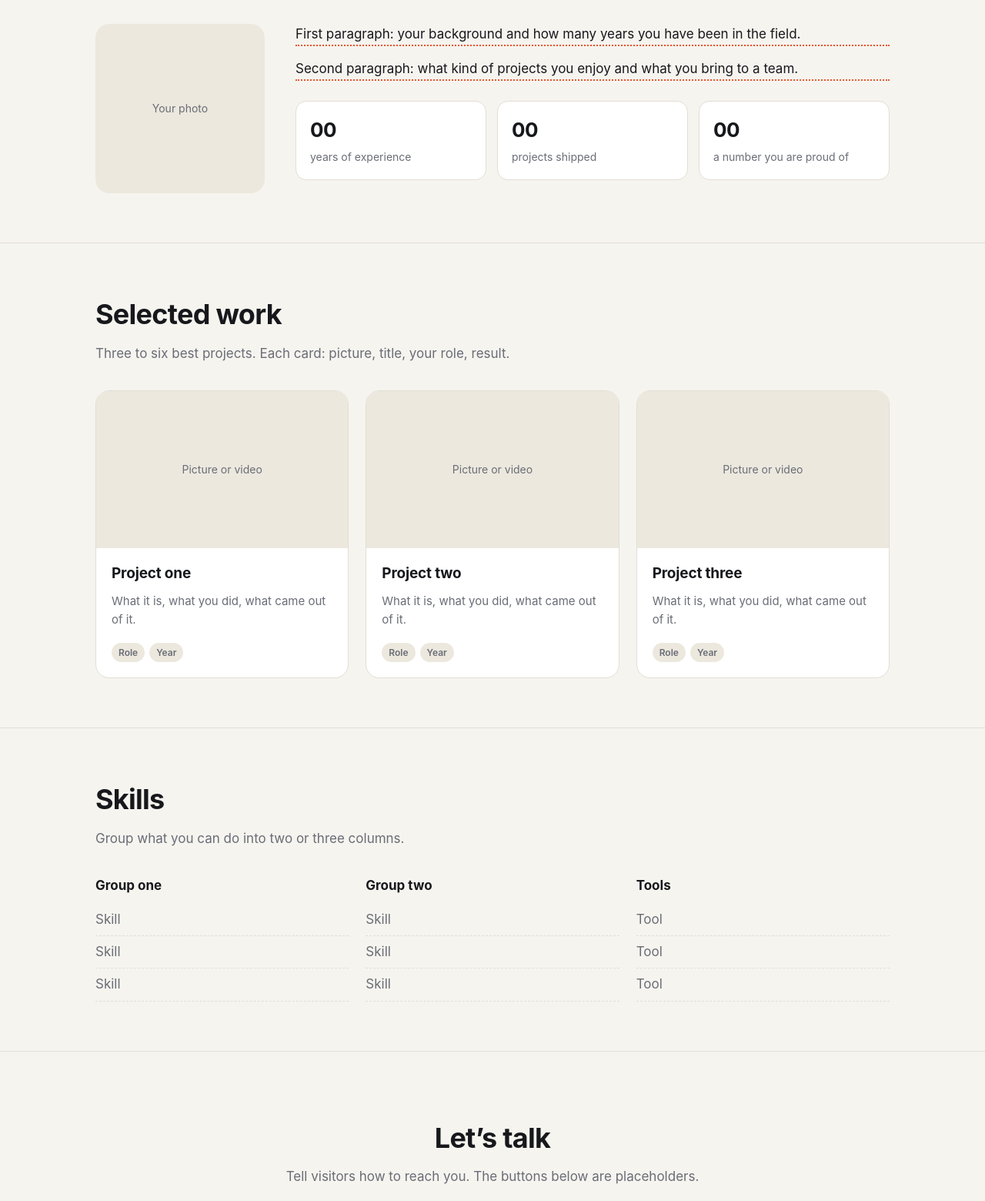
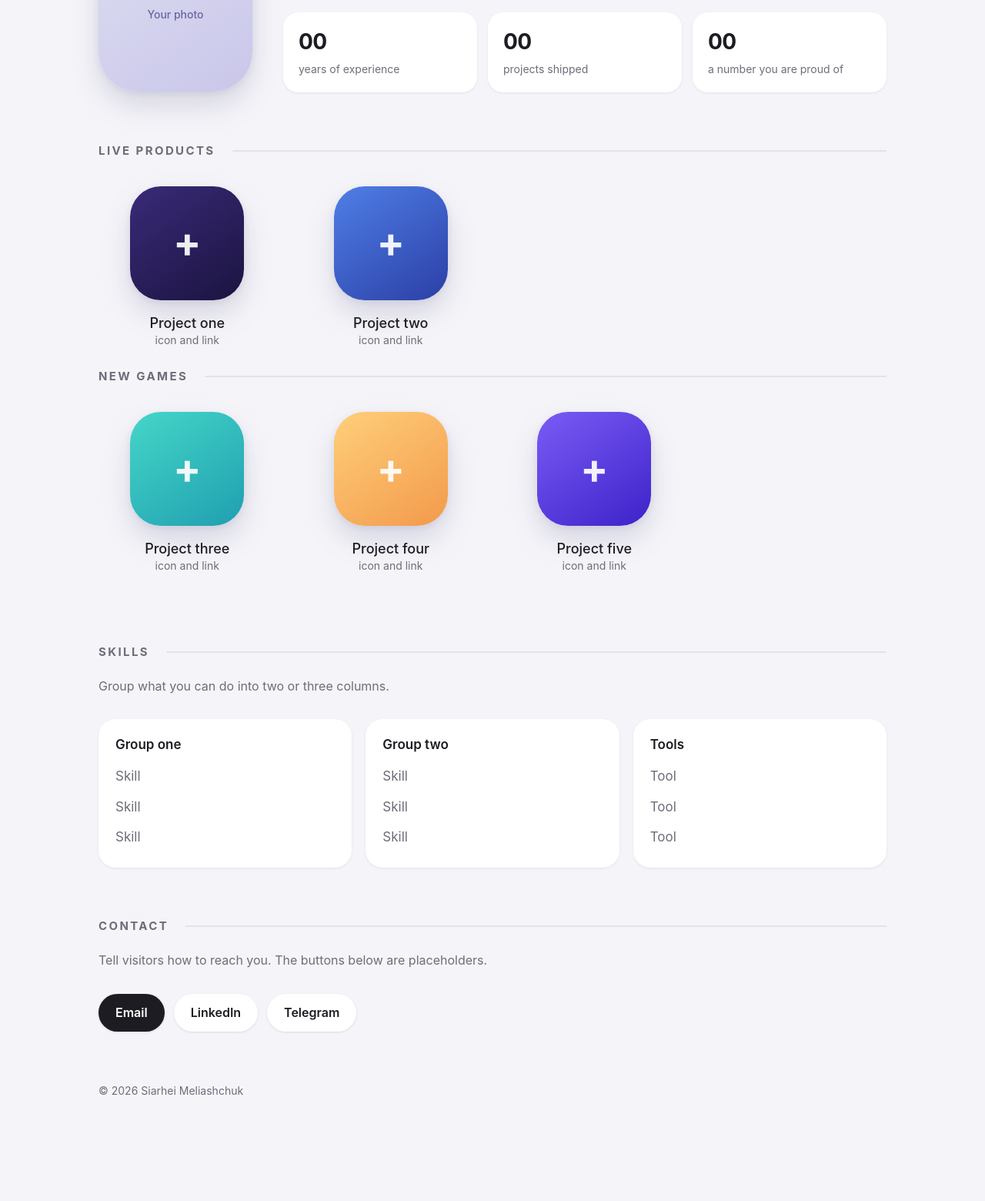
Before and after one commit to s-meliashchuk/s-meliashchuk.github.io, a plain HTML site: page index.html in a window 1280 px wide. Shown: the part 684-2244 px from the top of the page at 77% size. After the commit the page ends 2153 px from the top, so only its background shows below. Drawn offline with Linux system fonts and the light colour scheme.

Commit message:
Light launcher-style design, English only
Co-Authored-By: Claude Fable 5.2 <noreply@anthropic.com>

```diff
--- a/index.html
+++ b/index.html
@@ -3,146 +3,129 @@
 <head>
 <meta charset="utf-8">
 <meta name="viewport" content="width=device-width, initial-scale=1">
-<!-- Пока страница — каркас с заглушками, просим поисковики её не показывать. Убрать, когда появится настоящее содержимое. -->
+<meta name="color-scheme" content="light">
+<!-- Placeholder content for now: keep out of search engines. Remove once real content is in. -->
 <meta name="robots" content="noindex">
 <title>Siarhei Meliashchuk — Portfolio</title>
 <meta name="description" content="Portfolio of Siarhei Meliashchuk.">
 <style>
   :root {
-    --bg: #f6f4ef;
+    --bg: #f5f5f9;
     --surface: #ffffff;
-    --ink: #17181c;
-    --muted: #6a6d76;
-    --line: #e2ded4;
-    --accent: #e4572e;
-    --accent-ink: #ffffff;
-    --ph: #ece8de;
-    --radius: 18px;
+    --ink: #1c1c22;
+    --muted: #6d6d7a;
+    --line: #e2e2ea;
+    --accent: #5b4bdb;
+    --ph: #e9e9f1;
+    --shadow: 0 18px 38px rgba(56, 52, 110, .16), 0 3px 8px rgba(56, 52, 110, .08);
     --maxw: 1080px;
-  }
-  @media (prefers-color-scheme: dark) {
-    :root {
-      --bg: #111214;
-      --surface: #1a1c20;
-      --ink: #f1efe9;
-      --muted: #9a9da6;
-      --line: #2a2d33;
-      --accent: #ff7a50;
-      --accent-ink: #14110f;
-      --ph: #23262b;
-    }
   }
   * { box-sizing: border-box; }
   html { scroll-behavior: smooth; }
   body {
-    margin: 0;
-    background: var(--bg);
-    color: var(--ink);
-    font: 17px/1.6 -apple-system, BlinkMacSystemFont, "Segoe UI", Inter, Roboto, "Helvetica Neue", Arial, sans-serif;
+    margin: 0; background: var(--bg); color: var(--ink);
+    font: 17px/1.6 Inter, -apple-system, BlinkMacSystemFont, "SF Pro Text", "Segoe UI", Roboto, "Helvetica Neue", Arial, sans-serif;
     -webkit-font-smoothing: antialiased;
   }
   a { color: inherit; }
-  .wrap { max-width: var(--maxw); margin: 0 auto; padding: 0 24px; }
+  .wrap { max-width: var(--maxw); margin: 0 auto; padding: 0 28px; }
 
-  /* Шапка */
+  /* Header */
   header.top {
     position: sticky; top: 0; z-index: 10;
-    background: color-mix(in srgb, var(--bg) 88%, transparent);
-    backdrop-filter: blur(10px);
-    border-bottom: 1px solid var(--line);
+    background: color-mix(in srgb, var(--bg) 86%, transparent);
+    backdrop-filter: blur(12px);
   }
-  .top .wrap { display: flex; align-items: center; gap: 20px; height: 60px; }
-  .brand { font-weight: 700; letter-spacing: -0.01em; text-decoration: none; margin-right: auto; }
-  nav { display: flex; gap: 22px; }
-  nav a { text-decoration: none; color: var(--muted); font-size: 15px; }
+  .top .wrap { display: flex; align-items: center; gap: 22px; height: 64px; }
+  .brand { font-weight: 600; text-decoration: none; margin-right: auto; }
+  nav { display: flex; gap: 24px; }
+  nav a { text-decoration: none; color: var(--muted); font-size: 15px; font-weight: 500; }
   nav a:hover { color: var(--ink); }
-  .lang {
-    display: inline-flex; border: 1px solid var(--line); border-radius: 999px; overflow: hidden;
+
+  /* Hero */
+  .hero { padding-top: 72px; padding-bottom: 40px; }
+  .eyebrow {
+    display: inline-block; font-size: 14px; font-weight: 700; letter-spacing: .14em; text-transform: uppercase;
+    color: var(--muted); margin-bottom: 16px;
   }
-  .lang button {
-    border: 0; background: transparent; color: var(--muted);
-    font: inherit; font-size: 13px; font-weight: 600; padding: 5px 11px; cursor: pointer;
-  }
-  .lang button[aria-pressed="true"] { background: var(--ink); color: var(--bg); }
-
-  /* Первый экран */
-  .hero { padding-top: 88px; padding-bottom: 72px; }
-  .eyebrow {
-    display: inline-block; font-size: 13px; font-weight: 600; letter-spacing: 0.08em; text-transform: uppercase;
-    color: var(--accent); margin-bottom: 18px;
-  }
-  h1 {
-    font-size: clamp(40px, 7vw, 76px); line-height: 1.02; letter-spacing: -0.035em;
-    margin: 0 0 22px; font-weight: 800;
-  }
-  .lead { font-size: clamp(18px, 2.2vw, 22px); color: var(--muted); max-width: 660px; margin: 0 0 32px; }
+  h1 { font-size: clamp(40px, 6.4vw, 68px); line-height: 1.05; letter-spacing: -0.03em; margin: 0 0 20px; font-weight: 700; }
+  .lead { font-size: clamp(18px, 2.1vw, 21px); color: var(--muted); max-width: 640px; margin: 0 0 30px; }
   .cta { display: flex; flex-wrap: wrap; gap: 12px; }
   .btn {
-    display: inline-block; padding: 13px 22px; border-radius: 999px; text-decoration: none;
-    font-weight: 600; font-size: 16px; border: 1px solid var(--line); background: var(--surface);
-    transition: transform .15s ease;
+    display: inline-block; padding: 12px 22px; border-radius: 999px; text-decoration: none;
+    font-weight: 600; font-size: 16px; background: var(--surface);
+    box-shadow: 0 1px 3px rgba(56,52,110,.14); transition: transform .15s ease;
   }
   .btn:hover { transform: translateY(-2px); }
-  .btn.primary { background: var(--accent); color: var(--accent-ink); border-color: transparent; }
+  .btn.primary { background: var(--ink); color: #fff; }
 
-  /* Разделы */
-  section { padding: 64px 0; border-top: 1px solid var(--line); }
-  h2 { font-size: clamp(26px, 3.4vw, 36px); letter-spacing: -0.02em; margin: 0 0 8px; }
-  .sub { color: var(--muted); margin: 0 0 34px; max-width: 640px; }
+  /* Sections: uppercase label with a thin rule */
+  section { padding: 44px 0 20px; }
+  h2 {
+    display: flex; align-items: center; gap: 22px; margin: 0 0 34px;
+    font-size: 15px; font-weight: 700; letter-spacing: .16em; text-transform: uppercase; color: var(--muted);
+    white-space: nowrap;
+  }
+  h2::after { content: ""; flex: 1; height: 2px; border-radius: 2px; background: var(--line); }
+  .sub { color: var(--muted); margin: -14px 0 30px; max-width: 640px; font-size: 16px; }
 
-  .about { display: grid; grid-template-columns: 220px 1fr; gap: 40px; align-items: start; }
+  .about { display: grid; grid-template-columns: 200px 1fr; gap: 40px; align-items: start; }
   .photo {
-    aspect-ratio: 1; border-radius: var(--radius); background: var(--ph);
-    display: grid; place-items: center; color: var(--muted); font-size: 14px; text-align: center; padding: 12px;
+    aspect-ratio: 1; border-radius: 26%; background: linear-gradient(145deg, #dcdcf0, #c9c6ea);
+    box-shadow: var(--shadow);
+    display: grid; place-items: center; color: #6a66a0; font-size: 14px; font-weight: 500; text-align: center; padding: 12px;
   }
-  .about p { margin: 0 0 16px; }
-  .facts { display: grid; grid-template-columns: repeat(3, 1fr); gap: 14px; margin-top: 26px; }
-  .fact { background: var(--surface); border: 1px solid var(--line); border-radius: 14px; padding: 16px 18px; }
-  .fact b { display: block; font-size: 26px; letter-spacing: -0.02em; }
+  .about p { margin: 0 0 14px; }
+  .facts { display: grid; grid-template-columns: repeat(3, 1fr); gap: 14px; margin-top: 24px; }
+  .fact { background: var(--surface); border-radius: 20px; padding: 16px 20px; box-shadow: 0 1px 3px rgba(56,52,110,.10); }
+  .fact b { display: block; font-size: 28px; letter-spacing: -0.02em; }
   .fact span { color: var(--muted); font-size: 14px; }
 
-  .grid { display: grid; grid-template-columns: repeat(3, 1fr); gap: 22px; }
-  .card {
-    background: var(--surface); border: 1px solid var(--line); border-radius: var(--radius);
-    overflow: hidden; display: flex; flex-direction: column;
-    transition: transform .18s ease, box-shadow .18s ease;
+  /* Project icons */
+  .apps { display: grid; grid-template-columns: repeat(auto-fill, minmax(190px, 1fr)); gap: 44px 34px; margin-bottom: 26px; }
+  .app { display: flex; flex-direction: column; align-items: center; gap: 18px; text-decoration: none; text-align: center; }
+  .icon {
+    width: 148px; aspect-ratio: 1; border-radius: 27%; box-shadow: var(--shadow);
+    display: grid; place-items: center; overflow: hidden;
+    color: rgba(255,255,255,.92); font-size: 54px; font-weight: 700;
+    transition: transform .2s cubic-bezier(.2,.8,.2,1);
   }
-  .card:hover { transform: translateY(-4px); box-shadow: 0 14px 34px rgba(0,0,0,.10); }
-  .thumb {
-    aspect-ratio: 16 / 10; background: var(--ph);
-    display: grid; place-items: center; color: var(--muted); font-size: 14px;
-  }
-  .card .body { padding: 18px 20px 20px; display: flex; flex-direction: column; gap: 8px; flex: 1; }
-  .card h3 { margin: 0; font-size: 19px; letter-spacing: -0.01em; }
-  .card p { margin: 0; color: var(--muted); font-size: 15px; }
-  .tags { display: flex; flex-wrap: wrap; gap: 6px; margin-top: auto; padding-top: 10px; }
-  .tag { font-size: 12px; font-weight: 600; padding: 3px 9px; border-radius: 999px; background: var(--ph); color: var(--muted); }
+  .icon img { width: 100%; height: 100%; object-fit: cover; display: block; }
+  .app:hover .icon { transform: translateY(-5px) scale(1.03); }
+  .app .name { font-size: 18px; font-weight: 500; line-height: 1.3; max-width: 180px; }
+  .app .note { display: block; font-size: 14px; font-weight: 400; color: var(--muted); margin-top: 2px; }
+  .g1 { background: linear-gradient(145deg, #3a2a78, #1b1440); }
+  .g2 { background: linear-gradient(145deg, #4f7fe6, #2b3fa6); }
+  .g3 { background: linear-gradient(145deg, #45d6c8, #1f9fb0); }
+  .g4 { background: linear-gradient(145deg, #ffcf7a, #f29a4b); }
+  .g5 { background: linear-gradient(145deg, #7a5cf5, #3d22c9); }
 
-  .skills { display: grid; grid-template-columns: repeat(3, 1fr); gap: 22px; }
-  .skills h3 { margin: 0 0 10px; font-size: 17px; }
+  .skills { display: grid; grid-template-columns: repeat(3, 1fr); gap: 18px; }
+  .skills > div { background: var(--surface); border-radius: 22px; padding: 20px 22px; box-shadow: 0 1px 3px rgba(56,52,110,.10); }
+  .skills h3 { margin: 0 0 8px; font-size: 17px; font-weight: 600; }
   .skills ul { margin: 0; padding: 0; list-style: none; color: var(--muted); }
-  .skills li { padding: 7px 0; border-bottom: 1px dashed var(--line); }
+  .skills li { padding: 6px 0; }
 
-  .contact { text-align: center; padding: 84px 0; }
-  .contact .sub { margin-left: auto; margin-right: auto; }
-  .contact .cta { justify-content: center; }
+  .contact .cta { margin-top: 4px; }
+  footer { padding: 46px 0 40px; color: var(--muted); font-size: 14px; }
 
-  footer { border-top: 1px solid var(--line); padding: 26px 0 40px; color: var(--muted); font-size: 14px; }
-
-  .ph { border-bottom: 2px dotted var(--accent); }
+  .ph { border-bottom: 2px dotted #b9b3ee; }
 
   @media (max-width: 860px) {
     nav { display: none; }
-    .hero { padding-top: 56px; padding-bottom: 48px; }
+    .wrap { padding: 0 20px; }
+    .hero { padding-top: 44px; padding-bottom: 28px; }
     .about { grid-template-columns: 1fr; }
-    .photo { max-width: 200px; }
-    .grid, .skills { grid-template-columns: 1fr; }
-    .facts { grid-template-columns: 1fr; }
-    section { padding: 48px 0; }
+    .photo { max-width: 160px; }
+    .skills, .facts { grid-template-columns: 1fr; }
+    .apps { grid-template-columns: repeat(2, 1fr); gap: 34px 16px; }
+    .icon { width: min(132px, 36vw); font-size: 44px; }
+    .app .name { font-size: 16px; }
+    h2 { font-size: 13px; gap: 14px; margin-bottom: 26px; }
   }
   @media (prefers-reduced-motion: reduce) {
     html { scroll-behavior: auto; }
-    .btn, .card { transition: none; }
+    .btn, .icon { transition: none; }
   }
 </style>
 </head>
@@ -152,42 +135,38 @@
   <div class="wrap">
     <a class="brand" href="#top">Siarhei Meliashchuk</a>
     <nav>
-      <a href="#about" data-en="About" data-ru="Обо мне">About</a>
-      <a href="#work" data-en="Work" data-ru="Проекты">Work</a>
-      <a href="#skills" data-en="Skills" data-ru="Навыки">Skills</a>
-      <a href="#contact" data-en="Contact" data-ru="Контакты">Contact</a>
+      <a href="#about">About</a>
+      <a href="#work">Work</a>
+      <a href="#skills">Skills</a>
+      <a href="#contact">Contact</a>
     </nav>
-    <div class="lang" role="group" aria-label="Language">
-      <button type="button" data-lang="en" aria-pressed="true">EN</button>
-      <button type="button" data-lang="ru" aria-pressed="false">RU</button>
-    </div>
   </div>
 </header>
 
 <main id="top">
   <div class="wrap hero">
-    <span class="eyebrow ph" data-en="Your role, e.g. Game Designer" data-ru="Ваша роль, например: геймдизайнер">Your role, e.g. Game Designer</span>
+    <span class="eyebrow ph">Your role, e.g. Game Designer</span>
     <h1>Siarhei Meliashchuk</h1>
-    <p class="lead ph" data-en="One or two sentences about what you do and what you are great at. This is the first thing a visitor reads." data-ru="Одно-два предложения о том, чем вы занимаетесь и в чём сильны. Это первое, что читает посетитель.">One or two sentences about what you do and what you are great at. This is the first thing a visitor reads.</p>
+    <p class="lead ph">One or two sentences about what you do and what you are great at. This is the first thing a visitor reads.</p>
     <div class="cta">
-      <a class="btn primary" href="#work" data-en="See my work" data-ru="Смотреть проекты">See my work</a>
-      <a class="btn" href="#contact" data-en="Get in touch" data-ru="Связаться">Get in touch</a>
+      <a class="btn primary" href="#work">See my work</a>
+      <a class="btn" href="#contact">Get in touch</a>
     </div>
   </div>
 
   <section id="about">
     <div class="wrap">
-      <h2 data-en="About" data-ru="Обо мне">About</h2>
-      <p class="sub" data-en="A short story: who you are, your experience, what you are looking for." data-ru="Короткий рассказ: кто вы, какой у вас опыт, что вы ищете.">A short story: who you are, your experience, what you are looking for.</p>
+      <h2>About</h2>
+      <p class="sub">A short story: who you are, your experience, what you are looking for.</p>
       <div class="about">
-        <div class="photo" data-en="Your photo" data-ru="Ваше фото">Your photo</div>
+        <div class="photo">Your photo</div>
         <div>
-          <p class="ph" data-en="First paragraph: your background and how many years you have been in the field." data-ru="Первый абзац: ваш путь и сколько лет вы в профессии.">First paragraph: your background and how many years you have been in the field.</p>
-          <p class="ph" data-en="Second paragraph: what kind of projects you enjoy and what you bring to a team." data-ru="Второй абзац: какие проекты вам интересны и что вы даёте команде.">Second paragraph: what kind of projects you enjoy and what you bring to a team.</p>
+          <p class="ph">First paragraph: your background and how many years you have been in the field.</p>
+          <p class="ph">Second paragraph: what kind of projects you enjoy and what you bring to a team.</p>
           <div class="facts">
-            <div class="fact"><b>00</b><span data-en="years of experience" data-ru="лет опыта">years of experience</span></div>
-            <div class="fact"><b>00</b><span data-en="projects shipped" data-ru="выпущенных проектов">projects shipped</span></div>
-            <div class="fact"><b>00</b><span data-en="a number you are proud of" data-ru="цифра, которой вы гордитесь">a number you are proud of</span></div>
+            <div class="fact"><b>00</b><span>years of experience</span></div>
+            <div class="fact"><b>00</b><span>projects shipped</span></div>
+            <div class="fact"><b>00</b><span>a number you are proud of</span></div>
           </div>
         </div>
       </div>
@@ -196,53 +175,53 @@
 
   <section id="work">
     <div class="wrap">
-      <h2 data-en="Selected work" data-ru="Избранные проекты">Selected work</h2>
-      <p class="sub" data-en="Three to six best projects. Each card: picture, title, your role, result." data-ru="От трёх до шести лучших проектов. В каждой карточке: картинка, название, ваша роль, результат.">Three to six best projects. Each card: picture, title, your role, result.</p>
-      <div class="grid">
-        <article class="card">
-          <div class="thumb" data-en="Picture or video" data-ru="Картинка или видео">Picture or video</div>
-          <div class="body">
-            <h3 data-en="Project one" data-ru="Проект 1">Project one</h3>
-            <p data-en="What it is, what you did, what came out of it." data-ru="Что это, что сделали вы, какой получился результат.">What it is, what you did, what came out of it.</p>
-            <div class="tags"><span class="tag" data-en="Role" data-ru="Роль">Role</span><span class="tag" data-en="Year" data-ru="Год">Year</span></div>
-          </div>
-        </article>
-        <article class="card">
-          <div class="thumb" data-en="Picture or video" data-ru="Картинка или видео">Picture or video</div>
-          <div class="body">
-            <h3 data-en="Project two" data-ru="Проект 2">Project two</h3>
-            <p data-en="What it is, what you did, what came out of it." data-ru="Что это, что сделали вы, какой получился результат.">What it is, what you did, what came out of it.</p>
-            <div class="tags"><span class="tag" data-en="Role" data-ru="Роль">Role</span><span class="tag" data-en="Year" data-ru="Год">Year</span></div>
-          </div>
-        </article>
-        <article class="card">
-          <div class="thumb" data-en="Picture or video" data-ru="Картинка или видео">Picture or video</div>
-          <div class="body">
-            <h3 data-en="Project three" data-ru="Проект 3">Project three</h3>
-            <p data-en="What it is, what you did, what came out of it." data-ru="Что это, что сделали вы, какой получился результат.">What it is, what you did, what came out of it.</p>
-            <div class="tags"><span class="tag" data-en="Role" data-ru="Роль">Role</span><span class="tag" data-en="Year" data-ru="Год">Year</span></div>
-          </div>
-        </article>
+      <h2>Live products</h2>
+      <div class="apps">
+        <a class="app" href="#work">
+          <span class="icon g1">+</span>
+          <span class="name"><span>Project one</span><span class="note">icon and link</span></span>
+        </a>
+        <a class="app" href="#work">
+          <span class="icon g2">+</span>
+          <span class="name"><span>Project two</span><span class="note">icon and link</span></span>
+        </a>
+      </div>
+    </div>
+    <div class="wrap">
+      <h2>New games</h2>
+      <div class="apps">
+        <a class="app" href="#work">
+          <span class="icon g3">+</span>
+          <span class="name"><span>Project three</span><span class="note">icon and link</span></span>
+        </a>
+        <a class="app" href="#work">
+          <span class="icon g4">+</span>
+          <span class="name"><span>Project four</span><span class="note">icon and link</span></span>
+        </a>
+        <a class="app" href="#work">
+          <span class="icon g5">+</span>
+          <span class="name"><span>Project five</span><span class="note">icon and link</span></span>
+        </a>
       </div>
     </div>
   </section>
 
   <section id="skills">
     <div class="wrap">
-      <h2 data-en="Skills" data-ru="Навыки">Skills</h2>
-      <p class="sub" data-en="Group what you can do into two or three columns." data-ru="Сгруппируйте то, что вы умеете, в две-три колонки.">Group what you can do into two or three columns.</p>
+      <h2>Skills</h2>
+      <p class="sub">Group what you can do into two or three columns.</p>
       <div class="skills">
         <div>
-          <h3 data-en="Group one" data-ru="Группа 1">Group one</h3>
-          <ul><li data-en="Skill" data-ru="Навык">Skill</li><li data-en="Skill" data-ru="Навык">Skill</li><li data-en="Skill" data-ru="Навык">Skill</li></ul>
+          <h3>Group one</h3>
+          <ul><li>Skill</li><li>Skill</li><li>Skill</li></ul>
         </div>
         <div>
-          <h3 data-en="Group two" data-ru="Группа 2">Group two</h3>
-          <ul><li data-en="Skill" data-ru="Навык">Skill</li><li data-en="Skill" data-ru="Навык">Skill</li><li data-en="Skill" data-ru="Навык">Skill</li></ul>
+          <h3>Group two</h3>
+          <ul><li>Skill</li><li>Skill</li><li>Skill</li></ul>
         </div>
         <div>
-          <h3 data-en="Tools" data-ru="Инструменты">Tools</h3>
-          <ul><li data-en="Tool" data-ru="Инструмент">Tool</li><li data-en="Tool" data-ru="Инструмент">Tool</li><li data-en="Tool" data-ru="Инструмент">Tool</li></ul>
+          <h3>Tools</h3>
+          <ul><li>Tool</li><li>Tool</li><li>Tool</li></ul>
         </div>
       </div>
     </div>
@@ -250,10 +229,10 @@
 
   <section id="contact" class="contact">
     <div class="wrap">
-      <h2 data-en="Let’s talk" data-ru="Давайте поговорим">Let’s talk</h2>
-      <p class="sub" data-en="Tell visitors how to reach you. The buttons below are placeholders." data-ru="Расскажите, как с вами связаться. Кнопки ниже пока заглушки.">Tell visitors how to reach you. The buttons below are placeholders.</p>
+      <h2>Contact</h2>
+      <p class="sub">Tell visitors how to reach you. The buttons below are placeholders.</p>
       <div class="cta">
-        <a class="btn primary" href="#contact" data-en="Email" data-ru="Почта">Email</a>
+        <a class="btn primary" href="#contact">Email</a>
         <a class="btn" href="#contact">LinkedIn</a>
         <a class="btn" href="#contact">Telegram</a>
       </div>
@@ -265,27 +244,6 @@
   <div class="wrap">© <span id="year">2026</span> Siarhei Meliashchuk</div>
 </footer>
 
-<script>
-  (function () {
-    var buttons = document.querySelectorAll('.lang button');
-    function setLang(lang) {
-      document.documentElement.lang = lang;
-      document.querySelectorAll('[data-' + lang + ']').forEach(function (el) {
-        el.textContent = el.getAttribute('data-' + lang);
-      });
-      buttons.forEach(function (b) {
-        b.setAttribute('aria-pressed', String(b.dataset.lang === lang));
-      });
-      try { localStorage.setItem('lang', lang); } catch (e) {}
-    }
-    buttons.forEach(function (b) {
-      b.addEventListener('click', function () { setLang(b.dataset.lang); });
-    });
-    var saved = null;
-    try { saved = localStorage.getItem('lang'); } catch (e) {}
-    setLang(saved || ((navigator.language || '').toLowerCase().indexOf('ru') === 0 ? 'ru' : 'en'));
-    document.getElementById('year').textContent = new Date().getFullYear();
-  })();
-</script>
+<script>document.getElementById('year').textContent = new Date().getFullYear();</script>
 </body>
 </html>
```
